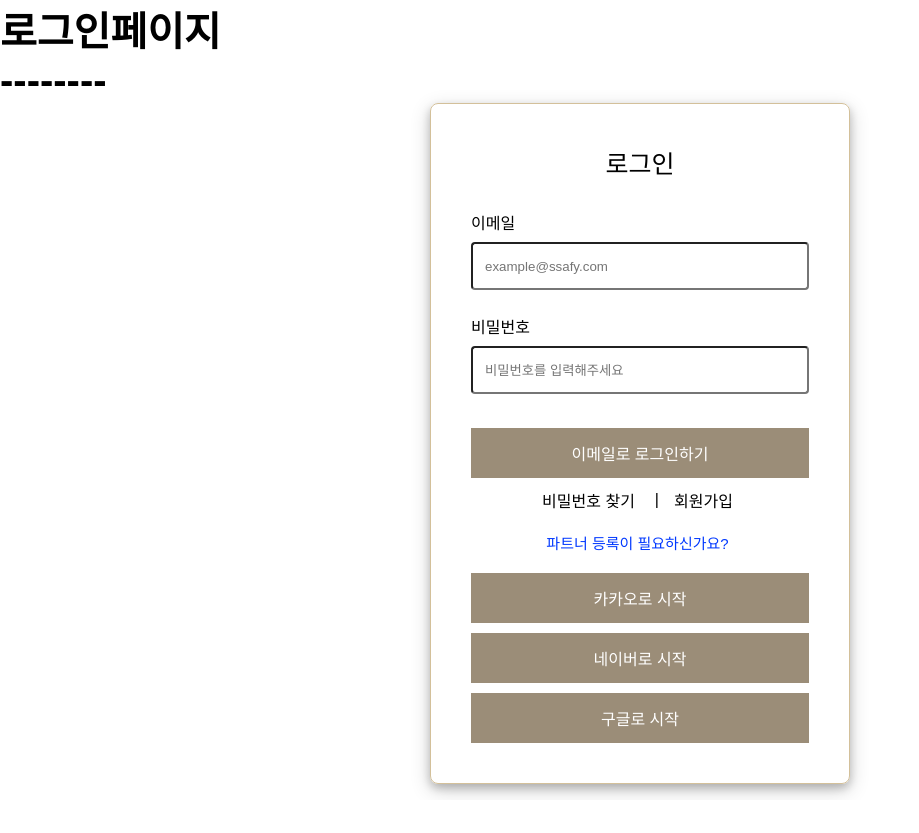
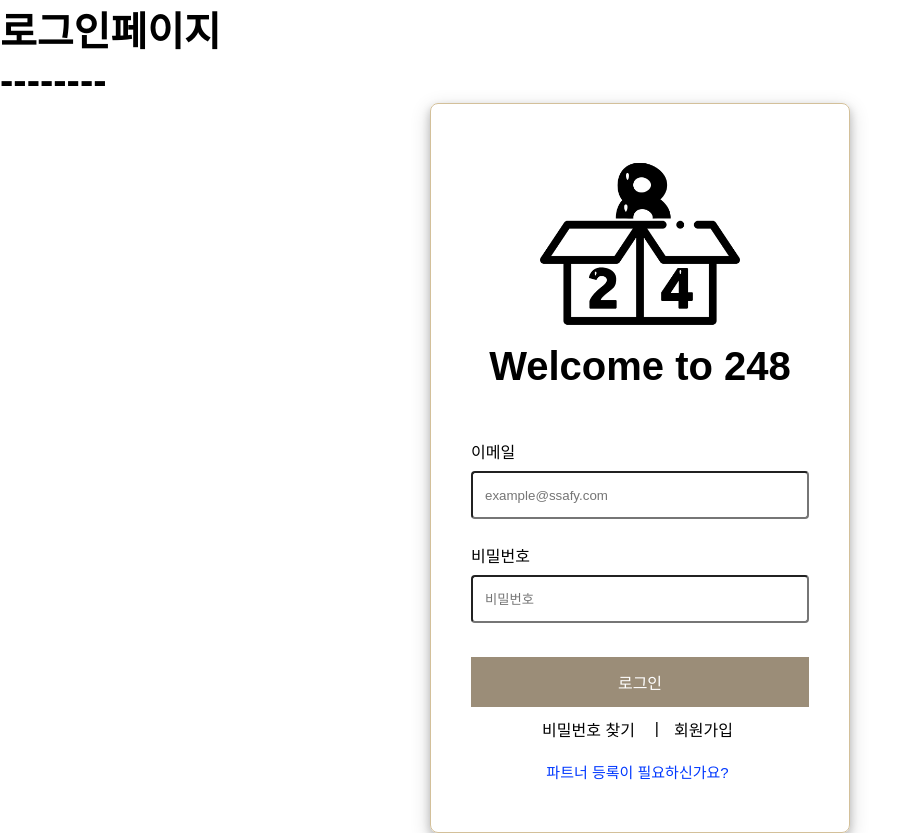
Before and after one commit to wwldwwld7/moving248, a React (Create React App) app in the folder FE/moving-248/: page /login in a window 1280 px wide. Shown: the whole page, without its empty margins (0-919 px from the left). Before the commit the page ends 800 px from the top, so only its background shows below. Built offline with nearby package versions, Linux system fonts and the light colour scheme; a web font is replaced by a local one.

Commit message:
style: 로그인+회원가입 디자인 수정 S09P12B301-216
Former-commit-id: e8e9cfb871c1b9f6e9cd16f1aa378b898008186a
Former-commit-id: 15c831c913b0df7dc27c1e181d20c8ba32cf1a3c

```diff
--- a/FE/moving-248/src/components/Login/RenderLoginForm.css
+++ b/FE/moving-248/src/components/Login/RenderLoginForm.css
@@ -8,7 +8,7 @@
 }
 
 .title {
-    font-size: 25px;
+    font-size: 30px;
     margin-bottom: 30px;
     text-align: center;
 }
@@ -34,6 +34,23 @@
 .register-divider {
     padding: 0 15px; /* Add padding to create space for the divider */
 }
+
+.login-logo{
+    display: flex;
+    flex-direction: column;
+    align-items: center;
+
+}
+
+.form{
+    margin-top: 50px;
+}
+
+img{
+    width: 200px;
+}
+
+
 
 /* input[type='text'],
 input[type='password'] {
--- a/FE/moving-248/src/components/Login/RenderLoginForm.js
+++ b/FE/moving-248/src/components/Login/RenderLoginForm.js
@@ -1,15 +1,14 @@
 import React, { useState } from 'react';
 import { Link } from 'react-router-dom';
 import './RenderLoginForm.css';
-import {useNavigate} from "react-router-dom";
-import {useCookies} from "react-cookie"
+import { useNavigate } from 'react-router-dom';
+import { useCookies } from 'react-cookie';
 
 import Card from '../UI/Card';
 import InputBox from '../UI/InputBox';
 import Buttons from '../UI/Buttons';
 import Modal from '../UI/Modal';
 import axios from 'axios';
-
 
 export default function RenderForm() {
     const database = [
@@ -64,39 +63,39 @@ export default function RenderForm() {
     const getErrorMessage = fieldName => {
         switch (fieldName) {
             case 'email':
-                return '이메일 제대로 써주겠니?';
+                return '올바른 이메일 형식이 아닙니다.';
             case 'password':
-                return '숫자+영문자+특수문자 조합으로 8자리 이상 입력해주세요!';
+                return '숫자+영문자+특수문자 조합으로 8자리 이상 입력해주세요.';
             default:
                 return '';
         }
     };
 
-    const [cookies, setCookie] = useCookies(["refreshToken"]);
+    const [cookies, setCookie] = useCookies(['refreshToken']);
     const moveToHome = useNavigate();
     const submitHandler = e => {
         e.preventDefault();
 
-
         const data = {
             email: formData.email,
-            password: formData.password
+            password: formData.password,
         };
 
-        axios.post('/member/login', data)
-        .then((res) => {
+        axios
+            .post('/member/login', data)
+            .then(res => {
                 //res.data에 토큰 들어있음
                 //local storage에 저장해서 모든 request의 header에 "Authorizatoin" 이름으로 박아야 함.!!!!!!!!!!!!!!!
                 // console.log(res.data);
-            localStorage.setItem("accessToken", res.data.accessToken);
-            setCookie("refreshToken", res.data.refreshToken);
-            console.log(localStorage.getItem("refeshToken"));
+                localStorage.setItem('accessToken', res.data.accessToken);
+                setCookie('refreshToken', res.data.refreshToken);
+                console.log(localStorage.getItem('refeshToken'));
                 //메인페이지로 이동
                 moveToHome('/');
             })
-        .catch((err) => {
-            if(err.response.status===500){
-                alert("이메일 또는 비밀번호를 잘못 입력했습니다.");
+            .catch(err => {
+                if (err.response.status === 500) {
+                    alert('이메일 또는 비밀번호를 잘못 입력했습니다.');
                 }
             });
 
@@ -122,10 +121,10 @@ export default function RenderForm() {
                 <InputBox label='이메일' type='text' name='email' placeholder='example@ssafy.com' required value={formData.username} onChange={changeHandler}>
                     {messages.email && <div className={`message ${isValid.email ? 'success' : 'error'}`}>{messages.email}</div>}
                 </InputBox>
-                <InputBox label='비밀번호' type='password' name='password' placeholder='비밀번호를 입력해주세요' required value={formData.password} onChange={changeHandler}>
+                <InputBox label='비밀번호' type='password' name='password' placeholder='비밀번호' required value={formData.password} onChange={changeHandler}>
                     {messages.password && <div className={`message ${isValid.password ? 'success' : 'error'}`}>{messages.password}</div>}
                 </InputBox>
-                <Buttons type='submit' text='이메일로 로그인하기' />
+                <Buttons type='submit' text='로그인' />
             </form>
             <div className='register-section'>
                 <Link to={'/'}>비밀번호 찾기</Link>
@@ -136,16 +135,20 @@ export default function RenderForm() {
                 <Link to={'/partner-sign-up'}>파트너 등록이 필요하신가요? </Link>
             </div>
 
-            <Buttons type='button' text='카카오로 시작' />
+            {/* <Buttons type='button' text='카카오로 시작' />
             <Buttons type='button' text='네이버로 시작' />
-            <Buttons type='button' text='구글로 시작' />
+            <Buttons type='button' text='구글로 시작' /> */}
         </div>
     );
 
     return (
         <Card className='login-form'>
             <div>
-                <div className='title'>로그인</div>
+                <div className='login-logo'>
+                    <img src={process.env.PUBLIC_URL + '/logo-rect.png'} alt='logo' />
+                </div>
+                <h1 className='center-align'>Welcome to 248</h1>
+                {/* <p className='center-align'>여러분의 행복한 이사에 함께합니다.</p> */}
                 {renderForm}
                 <Modal show={showModal} onClose={closeModalHandler} message={loginResult} />
             </div>
--- a/FE/moving-248/src/components/SignUp/RenderMoverSignUpForm.js
+++ b/FE/moving-248/src/components/SignUp/RenderMoverSignUpForm.js
@@ -4,7 +4,7 @@ import Card from '../UI/Card';
 import InputBox from '../UI/InputBox';
 import Buttons from '../UI/Buttons';
 import axios from 'axios';
-import {useNavigate} from "react-router-dom";
+import { useNavigate } from 'react-router-dom';
 
 const RenderMoverSignUpForm = props => {
     const [formData, setFormData] = useState({
@@ -64,13 +64,13 @@ const RenderMoverSignUpForm = props => {
             case 'username':
                 return '2글자 이상 5글자 미만으로 입력해주세요.';
             case 'email':
-                return '이메일 제대로 써주겠니?';
+                return '올바른 이메일 형식이 아닙니다.';
             case 'telephone':
-                return '폰번호 제대로 써주세요';
+                return '-를 추가해주세요';
             case 'password':
                 return '숫자+영문자+특수문자 조합으로 8자리 이상 입력해주세요!';
             case 'checkPass':
-                return '입력한 비밀번호와 맞지 않아요. 확인부탁 ㅜ ㅜ';
+                return '비밀번호가 일치하지 않습니다.';
             default:
                 return '';
         }
@@ -84,20 +84,21 @@ const RenderMoverSignUpForm = props => {
             name: formData.username,
             phone: formData.telephone,
             email: formData.email,
-            password: formData.password
+            password: formData.password,
         };
 
-        axios.post('/member/user', data)
-        .then((res) => {
-            if(res.request.statusText=="Created"){
-                alert("회원가입 완료");
+        axios
+            .post('/member/user', data)
+            .then(res => {
+                if (res.request.statusText == 'Created') {
+                    alert('회원가입 완료');
                     moveToHome('/');
                 }
                 // console.log(res);
             })
-        .catch((err) => {
-            if(err.response.status==500){
-                alert("이미 존재하는 이메일 입니다.");
+            .catch(err => {
+                if (err.response.status == 500) {
+                    alert('이미 존재하는 이메일 입니다.');
                 }
             });
 
@@ -109,7 +110,7 @@ const RenderMoverSignUpForm = props => {
         // 넣어라 api call login here
     };
 
-    const RenderButton = <Buttons type='submit' text='회원가입' disabled={!(isValid.username && isValid.email && isValid.telephone && isValid.password && isValid.checkPass)}></Buttons>;
+    const RenderButton = <Buttons type='submit' text='가입완료' disabled={!(isValid.username && isValid.email && isValid.telephone && isValid.password && isValid.checkPass)}></Buttons>;
 
     const RenderInputBox = (
         <div className='form'>
@@ -140,7 +141,7 @@ const RenderMoverSignUpForm = props => {
 
     return (
         <Card>
-            <div className='title'>회원가입</div>
+            <h1 className='center-align'>회원가입</h1>
             <div>{RenderInputBox}</div>
         </Card>
     );
--- a/FE/moving-248/src/components/SignUp/RenderPartnerSignUpForm.js
+++ b/FE/moving-248/src/components/SignUp/RenderPartnerSignUpForm.js
@@ -81,53 +81,52 @@ const RenderMoverSignUpForm = props => {
         e.preventDefault();
 
         const data = {
-            name: "업체명",
+            name: '업체명',
             p_code: formData.registnumber,
-            p_ceo: "대표자명",
+            p_ceo: '대표자명',
             phone: formData.telephone,
             email: formData.email,
-            p_exp: "20130601",
-            password: formData.password
+            p_exp: '20130601',
+            password: formData.password,
         };
 
-        const registnumberEdit = formData.registnumber.substring(0,3)+formData.registnumber.substring(4,6)+formData.registnumber.substring(7);
+        const registnumberEdit = formData.registnumber.substring(0, 3) + formData.registnumber.substring(4, 6) + formData.registnumber.substring(7);
         console.log(registnumberEdit);
         const check = {
-            "businesses":[
+            businesses: [
                 {
-                "b_no": registnumberEdit,
-                "start_dt": "20130601",
-                "p_nm": "유재호",
+                    b_no: registnumberEdit,
+                    start_dt: '20130601',
+                    p_nm: '유재호',
                     // "b_adr": "주소"
-                }
-            ]
+                },
+            ],
         };
 
-        axios.post('https://api.odcloud.kr/api/nts-businessman/v1/validate?serviceKey=3CKGYBOtgVvihLDVCJvG8yR2pdfk2hFo9nQbjJlKqk%2FHMCDYkKWk6tIisWU6mVT3fXwIbQRk6vYZAi6Sc7r81g%3D%3D'
-        ,check)
-        .then((res)=>{
+        axios
+            .post('https://api.odcloud.kr/api/nts-businessman/v1/validate?serviceKey=3CKGYBOtgVvihLDVCJvG8yR2pdfk2hFo9nQbjJlKqk%2FHMCDYkKWk6tIisWU6mVT3fXwIbQRk6vYZAi6Sc7r81g%3D%3D', check)
+            .then(res => {
                 console.log(res.data.data[`0`].valid);
-            if(res.data.data[`0`].valid === "01"){
-                axios.post('/member/partner', data)
-                .then((res) => {
-                    if(res.request.statusText=="Created"){
-                        alert("회원가입 완료");
+                if (res.data.data[`0`].valid === '01') {
+                    axios
+                        .post('/member/partner', data)
+                        .then(res => {
+                            if (res.request.statusText == 'Created') {
+                                alert('회원가입 완료');
                                 moveToHome('/');
                             }
                             // console.log(res);
                         })
-                .catch((err) => {
-                    if(err.response.status==500){
-                        alert("이미 존재하는 이메일 입니다.");
+                        .catch(err => {
+                            if (err.response.status == 500) {
+                                alert('이미 존재하는 이메일 입니다.');
                             }
                         });
-
                 }
             })
-        .catch((err)=>{
-            alert("검정되지 않은 업체입니다.");
+            .catch(err => {
+                alert('검정되지 않은 업체입니다.');
             });
-
 
         // Validation check
         // if (isValid.registnumber && isValid.email && isValid.telephone && isValid.password && isValid.checkPass) {
@@ -137,7 +136,7 @@ const RenderMoverSignUpForm = props => {
         // 넣어라 api call login here
     };
 
-    const RenderButton = <Buttons type='submit' text='회원가입' disabled={!(isValid.registnumber && isValid.email && isValid.telephone && isValid.password && isValid.checkPass)}></Buttons>;
+    const RenderButton = <Buttons type='submit' text='가입완료' disabled={!(isValid.registnumber && isValid.email && isValid.telephone && isValid.password && isValid.checkPass)}></Buttons>;
 
     const RenderInputBox = (
         <div className='form'>
```
Also changed, not shown: 1 other file (tests, documents, lock files or other folders). Lines whose indentation alone changed are shown as unchanged.
